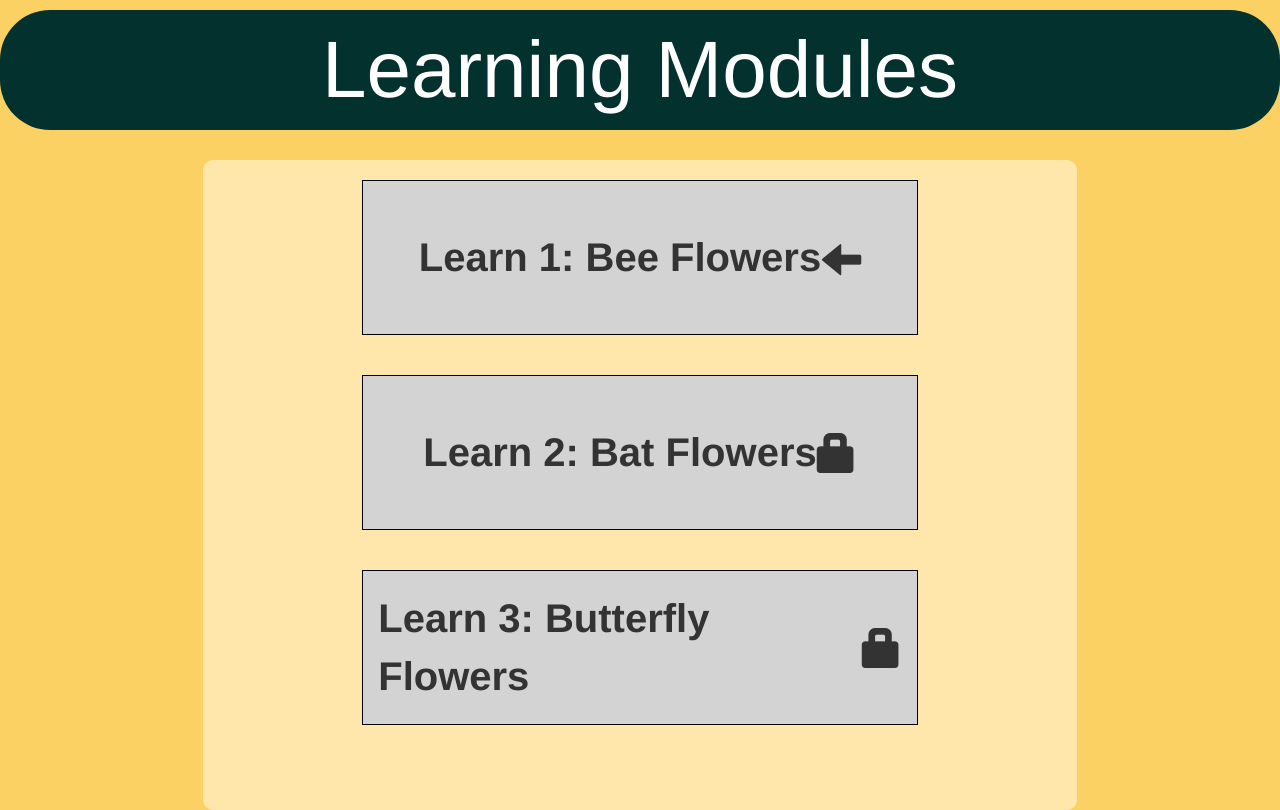
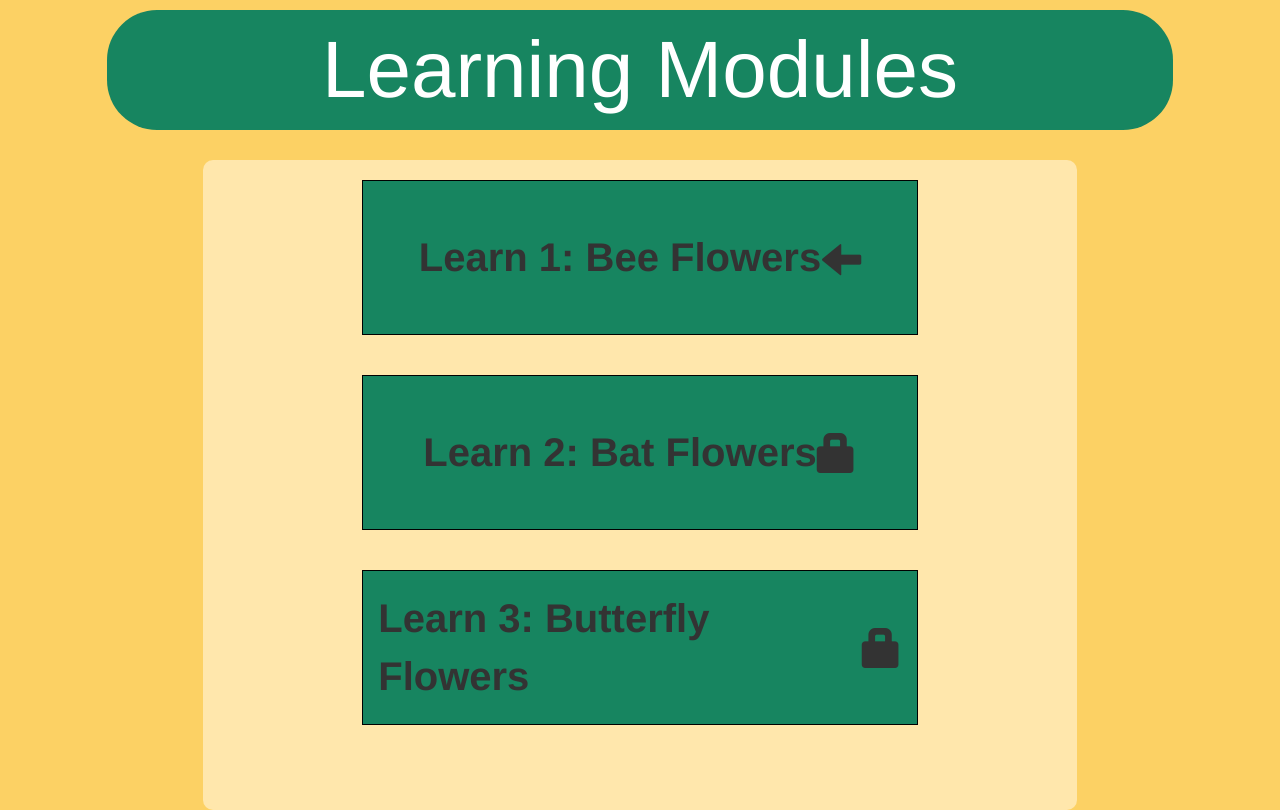
Before and after one commit to joshuahahn/PollinatorFriendlyGardening, a Flask app: page /learningmodules in a window 1280 px wide. Run offline with Flask 3, Linux system fonts and the light colour scheme; some libraries are stand-ins or nearby versions.

Commit message:
Changed button colors and shortened main title width.

```diff
--- a/static/styles.css
+++ b/static/styles.css
@@ -6,7 +6,7 @@
     /* Accent color variable */
     --accent-color: #7C9885;
 
-    --strong-accent: #03312E;
+    --strong-accent: #178560;
 
     --button-color: #D3D3D3;
 }
@@ -49,7 +49,8 @@ main {
 
 .main-button {
     border: black solid;
-    background-color: var(--button-color);
+    background-color: var(--strong-accent);
+    color: white;
     height: 100%;
     font-size: 4rem;
     cursor: pointer;
@@ -62,7 +63,7 @@ main {
 }
 
 .main-title {
-    font-size: 10rem;
+    font-size: 8rem;
     height: 75%;
     color: white;
     background-color: var(--strong-accent);
@@ -117,7 +118,7 @@ main {
 .learning-module-button {
     font-size: 4rem;
     border: black solid 1px;
-    background-color: var(--button-color);
+    background-color: var(--strong-accent);
     cursor: pointer;
     transition: background-color 0.3s ease;
 }
--- a/templates/index.html
+++ b/templates/index.html
@@ -9,7 +9,8 @@
 <script type="text/javascript" src="{{ url_for('static', filename = 'index.js') }}"></script>
 
 <div class="row main-button-row-padding mx-0">
-    <div class="col-md-12 horizontal-center center-text main-title">
+    <div class="col-md-1"></div>
+    <div class="col-md-10 horizontal-center center-text main-title">
         Pollinator Friendly Gardening
     </div>
 </div>
--- a/templates/layout.html
+++ b/templates/layout.html
@@ -19,7 +19,7 @@
 
 </head>
 
-<body class="full-page">
+<body class="full-page bee-cursor">
 
     <main class="full-height">
         {% block content %}{% endblock %}
--- a/templates/learningmodules.html
+++ b/templates/learningmodules.html
@@ -10,7 +10,8 @@
 <script type="text/javascript" src="{{ url_for('static', filename = 'learningmodules.js') }}"></script>
 
 <div class="row learning-module-row-padding mx-0">
-    <div class="col-md-12 horizontal-center center-text learning-module-title">
+    <div class="col-md-1"></div>
+    <div class="col-md-10 horizontal-center center-text learning-module-title">
         Learning Modules
     </div>
 </div>
```
